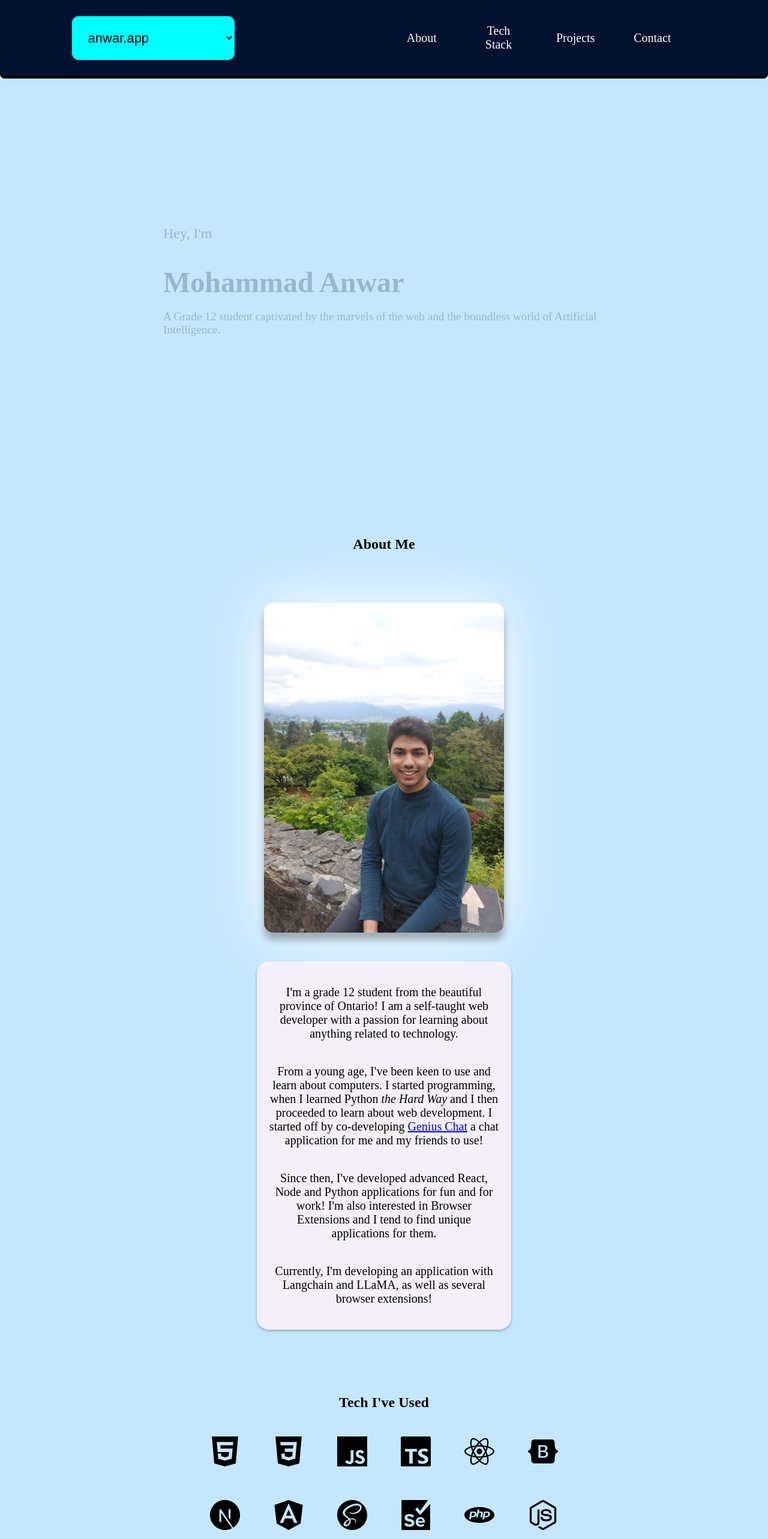
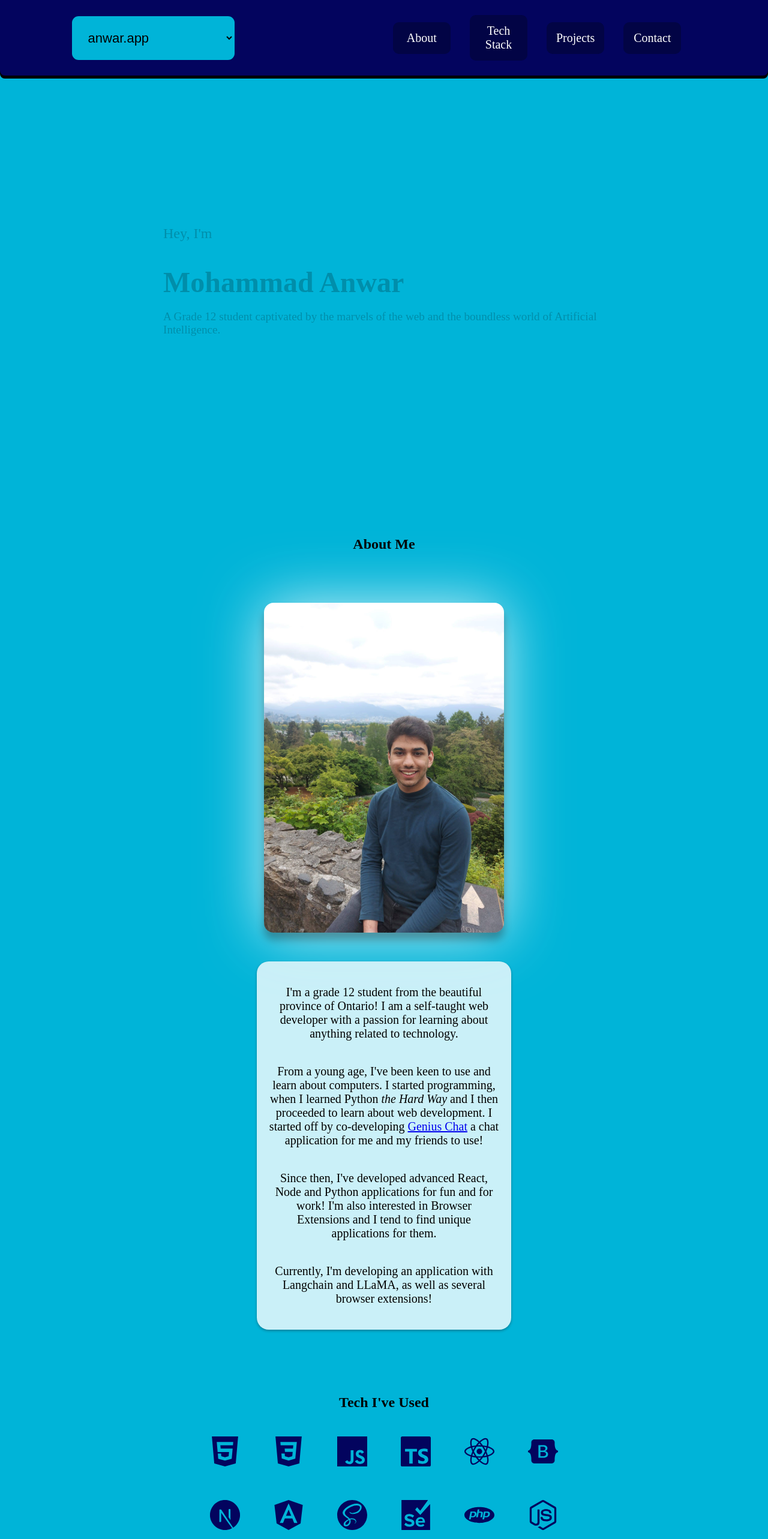
Before and after one commit to mh-anwar/src.v2.mohammadanwar.dev, a React (Vite) app: page / in a window 1280 px wide. Shown: the top 2566 px of the page at 60% size. Built offline with nearby package versions, Linux system fonts and the light colour scheme.

Commit message:
Update color scheme

```diff
--- a/src/Components/ProjectCard/index.scss
+++ b/src/Components/ProjectCard/index.scss
@@ -9,7 +9,8 @@
 	flex-wrap: wrap;
 	justify-content: space-between;
 	align-items: center;
-	background-color: #84afe6;
+	background-color: #0077b6;
+	color: #caf0f8;
 	border-radius: 1em;
 }
 
@@ -49,7 +50,7 @@
 	a {
 		display: flex;
 		flex: 1;
-		background-color: #2088ff;
+		background-color: #002b5f;
 		justify-content: center;
 		align-content: center;
 		cursor: pointer;
@@ -62,6 +63,7 @@
 		img {
 			width: 30px;
 			height: 30px;
+			filter: invert(100%);
 		}
 		font-size: 30px;
 	}
@@ -74,7 +76,7 @@
 	gap: 0.5em;
 
 	span {
-		background-color: #7aa6df;
+		background-color: #015e90;
 		padding: 0.5em;
 		border-radius: 0.5em;
 		align-self: stretch;
--- a/src/Components/Websites/index.scss
+++ b/src/Components/Websites/index.scss
@@ -1,6 +1,6 @@
 .websites {
-	color: rgb(0, 0, 0);
-	background-color: aqua;
+	color: black;
+	background-color: #00b4d8;
 	font-size: 22px;
 	padding: 1em;
 	border: 1px solid transparent;
--- a/src/Sections/About/index.scss
+++ b/src/Sections/About/index.scss
@@ -18,7 +18,7 @@
 	height: 550px;
 	border-radius: 1em;
 	box-shadow: 0 12px 14px rgba(0, 0, 0, 0.3);
-	filter: drop-shadow(rgb(255, 255, 255) 0px 0px 50px);
+	filter: drop-shadow(#caf0f8 0px 0px 50px);
 }
 
 /* shouldnt be wider than 50% of page when page is on desktop*/
@@ -27,7 +27,7 @@
 	display: flex;
 	flex-direction: column;
 	border-radius: 1em;
-	background-color: #f4eff8;
+	background-color: #caf0f8;
 	text-align: center;
 	justify-content: center;
 	box-shadow: 0 2px 4px rgba(0, 0, 0, 0.3);
--- a/src/Sections/Header/index.scss
+++ b/src/Sections/Header/index.scss
@@ -7,7 +7,7 @@
 	border-bottom-left-radius: 0.5em;
 	border-bottom-right-radius: 0.5em;
 	min-height: 5vh;
-	background-color: #001230;
+	background-color: #03045e;
 	margin: 0;
 	box-shadow: 0 5px black;
 }
@@ -37,7 +37,7 @@
 		text-align: center;
 		flex: 1;
 		text-decoration: none;
-		background-color: #01112e;
+		background-color: #020445;
 		padding: 0.75em;
 		border-radius: 0.5em;
 		&:hover {
--- a/src/Sections/TechStack/index.scss
+++ b/src/Sections/TechStack/index.scss
@@ -16,9 +16,10 @@
 			border-radius: 0.5em;
 			transition: background-color 0.4s ease-in;
 			padding: 0.5em;
+			fill: #03045e;
 		}
 		svg:hover {
-			background-color: #9d40bf;
+			background-color: #caf0f8;
 			cursor: pointer;
 		}
 	}
--- a/src/main.scss
+++ b/src/main.scss
@@ -1,7 +1,7 @@
 html {
 	min-width: 100vw !important;
 	min-height: 100vh !important;
-	background-color: #c4e7ff;
+	background-color: #00b4d8;
 	background-repeat: no-repeat;
 	background-size: cover;
 	color: black;
```
